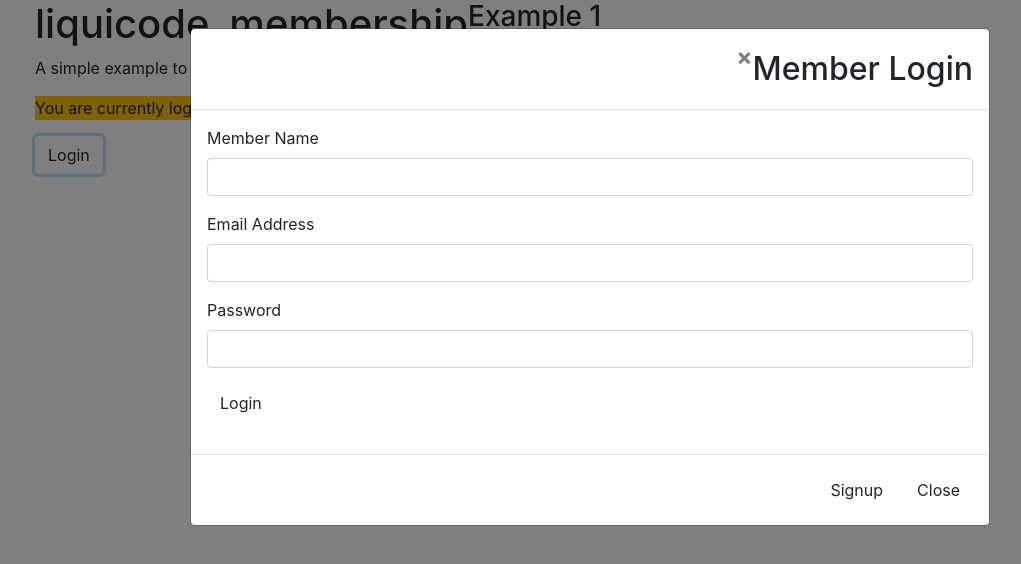
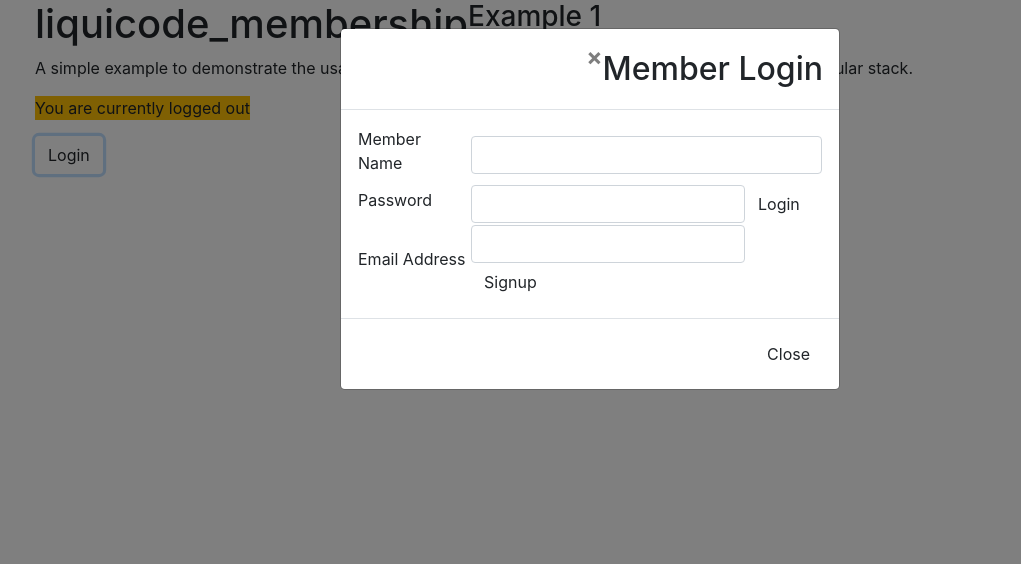
Before and after one commit to agbowlin/liquicode_membership, a website: page example1/client/index.html in a window 1280 px wide. Both pictures are taken after a click on the button "Login". Shown: the whole page, without its empty margins (50-1071 px from the left). Drawn offline with nearby package versions, Linux system fonts and the light colour scheme; some packages are replaced by stand-ins of ours; no server answers; files whose address does not match are found by name.

Commit message:
Fixed client login window.

```diff
--- a/bower.json
+++ b/bower.json
@@ -1,6 +1,6 @@
 {
     "name": "liquicode_membership",
-    "version": "0.0.7",
+    "version": "0.0.8",
     "homepage": "https://github.com/agbowlin/liquicode_membership",
     "description": "A NodeJS library providing rudimentary membership services (e.g. Signup, Login, GetData, PutData).",
     "authors": [
--- a/example1/client/index.html
+++ b/example1/client/index.html
@@ -117,7 +117,7 @@
 		-->
 
 		<div id="member_login_modal" class="modal fade" role="dialog">
-			<div class="modal-dialog modal-lg">
+			<div class="modal-dialog modal-md">
 
 				<div class="modal-content">
 
@@ -128,33 +128,46 @@
 
 					<div class="modal-body">
 
-						<div class="form-group">
+						<table>
+							<tr>
+								<td>
 									<label class="" for="member_name">Member Name</label>
+								</td>
+								<td>
 									<input class="form-control" ng-model="Member.member_name" id="ui_member_name" type="text">
-						</div>
-
-						<div class="form-group">
-							<label class="" for="member_email">Email Address</label>
-							<input class="form-control" ng-model="Member.member_email" id="ui_member_email" type="text">
-						</div>
-
-						<div class="form-group">
+								</td>
+							</tr>
+							<tr>
+								<td>
 									<label class="" for="member_password">Password</label>
+								</td>
+								<td>
+									<form class="form-inline">
 										<input class="form-control" ng-model="Member.member_password" id="ui_member_password" type="password">
-						</div>
-
-						<div class="form-group">
 										<button class="btn btn-default" type="button" data-dismiss="modal" ng-click="Member.MemberLogin()">
 											Login
 										</button>
-						</div>
+									</form>
+								</td>
+							</tr>
+							<tr>
+								<td>
+									<label class="" for="member_email">Email Address</label>
+								</td>
+								<td>
+									<form class="form-inline">
+										<input class="form-control" ng-model="Member.member_email" id="ui_member_email" type="text">
+										<button class="btn btn-default" type="button" data-dismiss="modal" ng-click="Member.MemberSignup()">
+											Signup
+										</button>
+									</form>
+								</td>
+							</tr>
+						</table>
 
 					</div>
 
 					<div class="modal-footer">
-						<button class="btn btn-default" type="button" data-dismiss="modal" ng-click="Member.MemberSignup()">
-							Signup
-						</button>
 						<button type="button" class="btn btn-default" data-dismiss="modal">Close</button>
 					</div>
 
--- a/package.json
+++ b/package.json
@@ -1,6 +1,6 @@
 {
     "name": "liquicode_membership",
-    "version": "0.0.7",
+    "version": "0.0.8",
     "homepage": "https://github.com/agbowlin/liquicode_membership",
     "description": "A NodeJS library providing rudimentary membership services (e.g. Signup, Login, GetData, PutData).",
     "authors": [
```
Also changed, not shown: 1 other file. Lines whose indentation alone changed are shown as unchanged.
